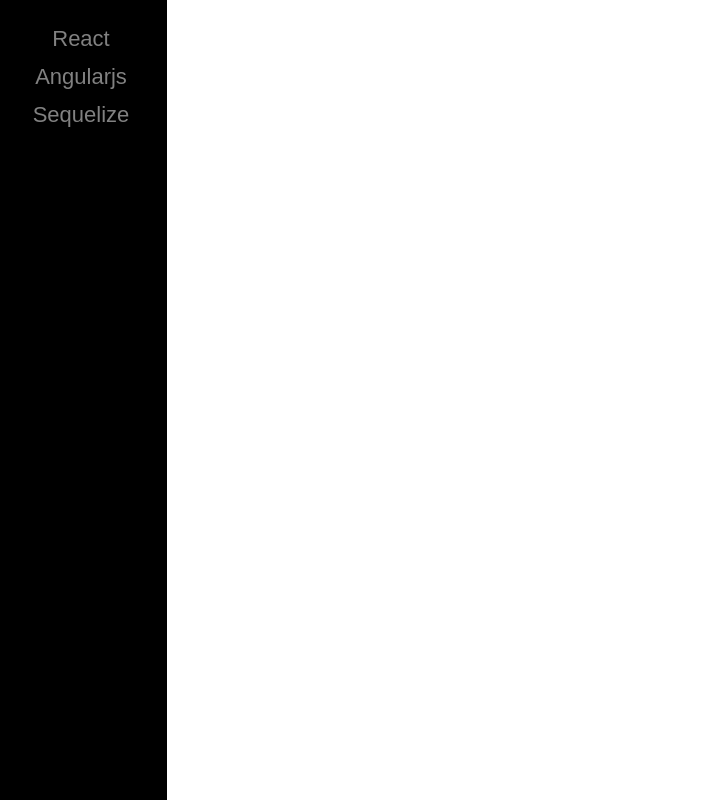
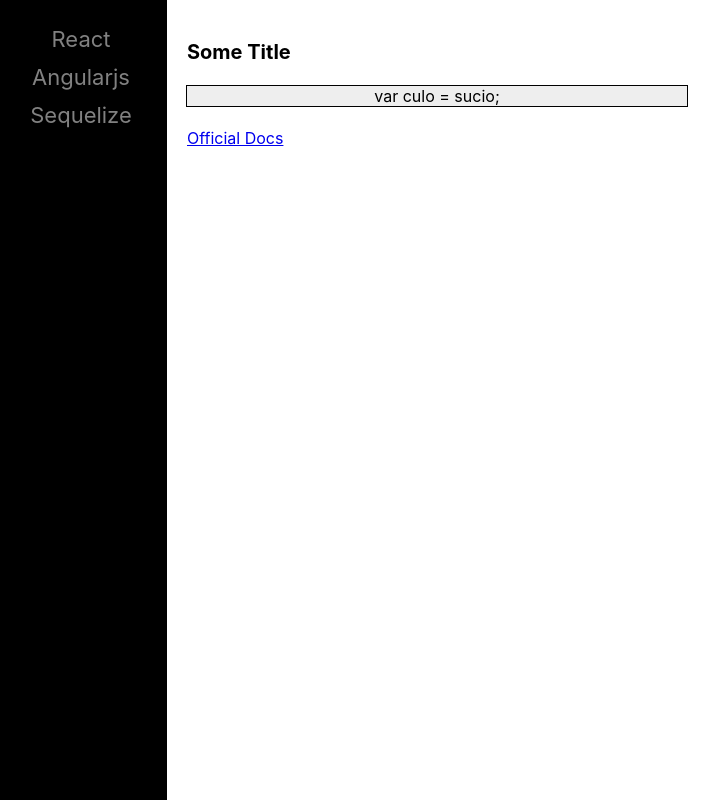
Before and after one commit to fcatania/tap-snippets, a React (Create React App) app: page / in a window 1280 px wide. Shown: the whole page, without its empty margins (13-732 px from the left). Built offline with nearby package versions, Linux system fonts and the light colour scheme; the HTML template or start-up script is replaced by a standard one.

Commit message:
Created Snippet component, with basic styling.

```diff
--- a/src/App.js
+++ b/src/App.js
@@ -1,12 +1,21 @@
 import React, { Component } from 'react';
 import './App.css';
 import SideBar from './SideBar.js';
+import Snippet from './Snippet.js';
 
 class App extends Component {
+  constructor(props) {
+    super(props);
+    this.state = {
+      currentSnippet: {title: 'Some Title', linkToDocs: 'https://reactjs.org', snippetBody: 'var culo = sucio;'}
+    }
+  }
+
   render() {
     return (
       <div className="App">
         <SideBar />
+        <Snippet snippet={this.state.currentSnippet}/>
       </div>
     );
   }
--- a/src/SideBar.css
+++ b/src/SideBar.css
@@ -8,6 +8,7 @@
   background-color: black;
   overflow-x: hidden;
   padding-top: 20px;
+  font-family: -apple-system, BlinkMacSystemFont, 'Segoe UI', Roboto, Oxygen, Ubuntu, Cantarell, 'Open Sans', 'Helvetica Neue', sans-serif;
 }
 
 .SideBar a {
--- /dev/null
+++ b/src/Snippet.css
@@ -0,0 +1,27 @@
+.Snippet {
+  font-family: -apple-system, BlinkMacSystemFont, 'Segoe UI', Roboto, Oxygen, Ubuntu, Cantarell, 'Open Sans', 'Helvetica Neue', sans-serif;
+  margin-left: 180px;
+  padding: 20px;
+  padding-top: 40px;
+}
+
+.Snippet-title {
+  font-size: 20px;
+  margin: 0px;
+  text-align: left;
+  margin-bottom: 22px;
+}
+
+.Snippet-body {
+  width: 500px;
+  outline-color: black;
+  outline-width: 0.5px;
+  outline-style: solid;
+  background: rgb(238, 238, 238);
+  margin-bottom: 22px;
+}
+
+.Snippet-link-to-docs {
+  display: block;
+  text-align: left;
+}
--- /dev/null
+++ b/src/Snippet.js
@@ -0,0 +1,16 @@
+import React, { Component } from 'react';
+import './Snippet.css';
+
+class Snippet extends Component {
+  render() {
+    return (
+      <div className="Snippet">
+        <h6 className="Snippet-title">{this.props.snippet.title}</h6>
+        <div className="Snippet-body">{this.props.snippet.snippetBody}</div>
+        <a className="Snippet-link-to-docs" target="_blank" href={this.props.snippet.linkToDocs}>Official Docs</a>
+      </div>
+    );
+  }
+}
+
+export default Snippet;
```
